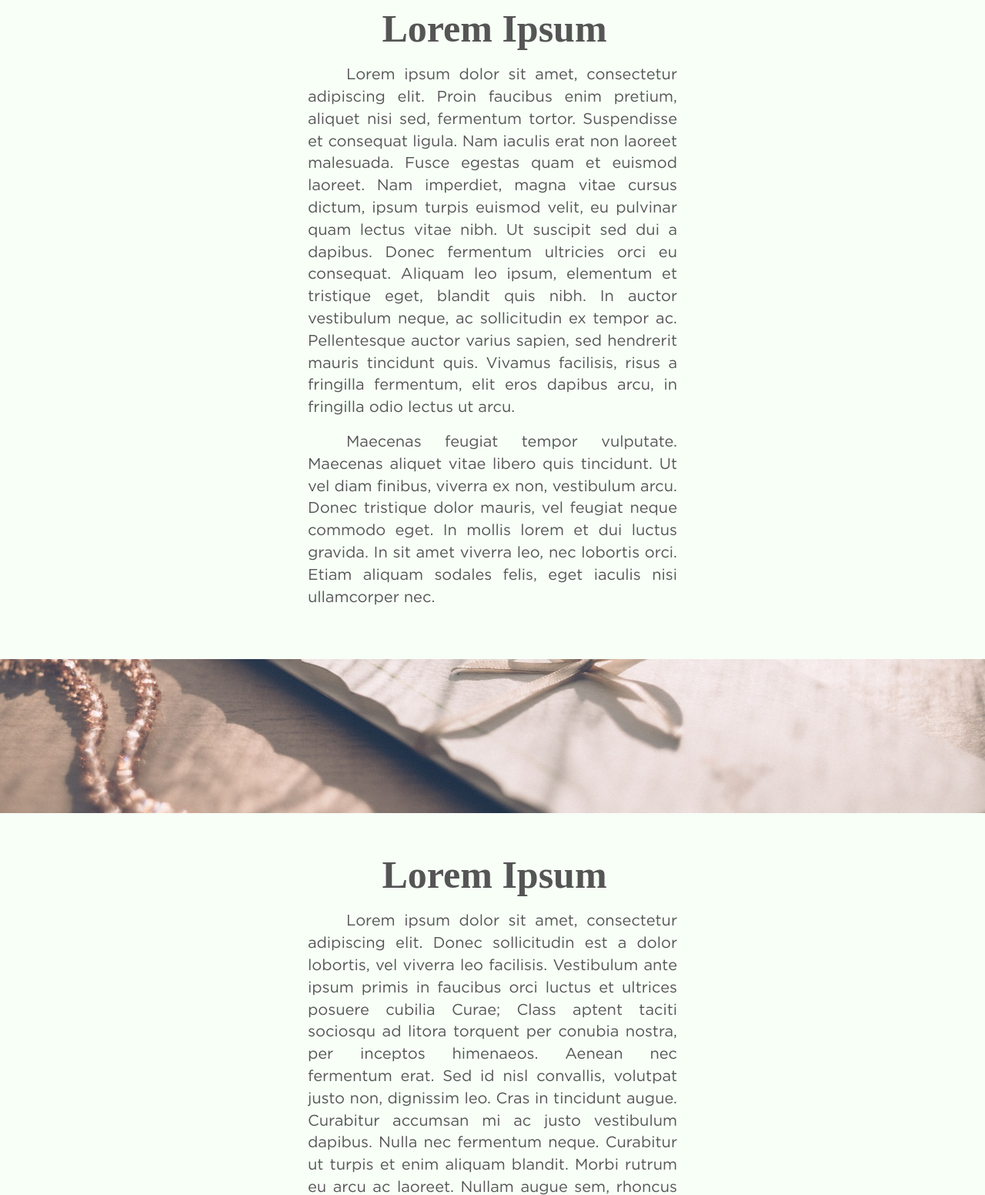
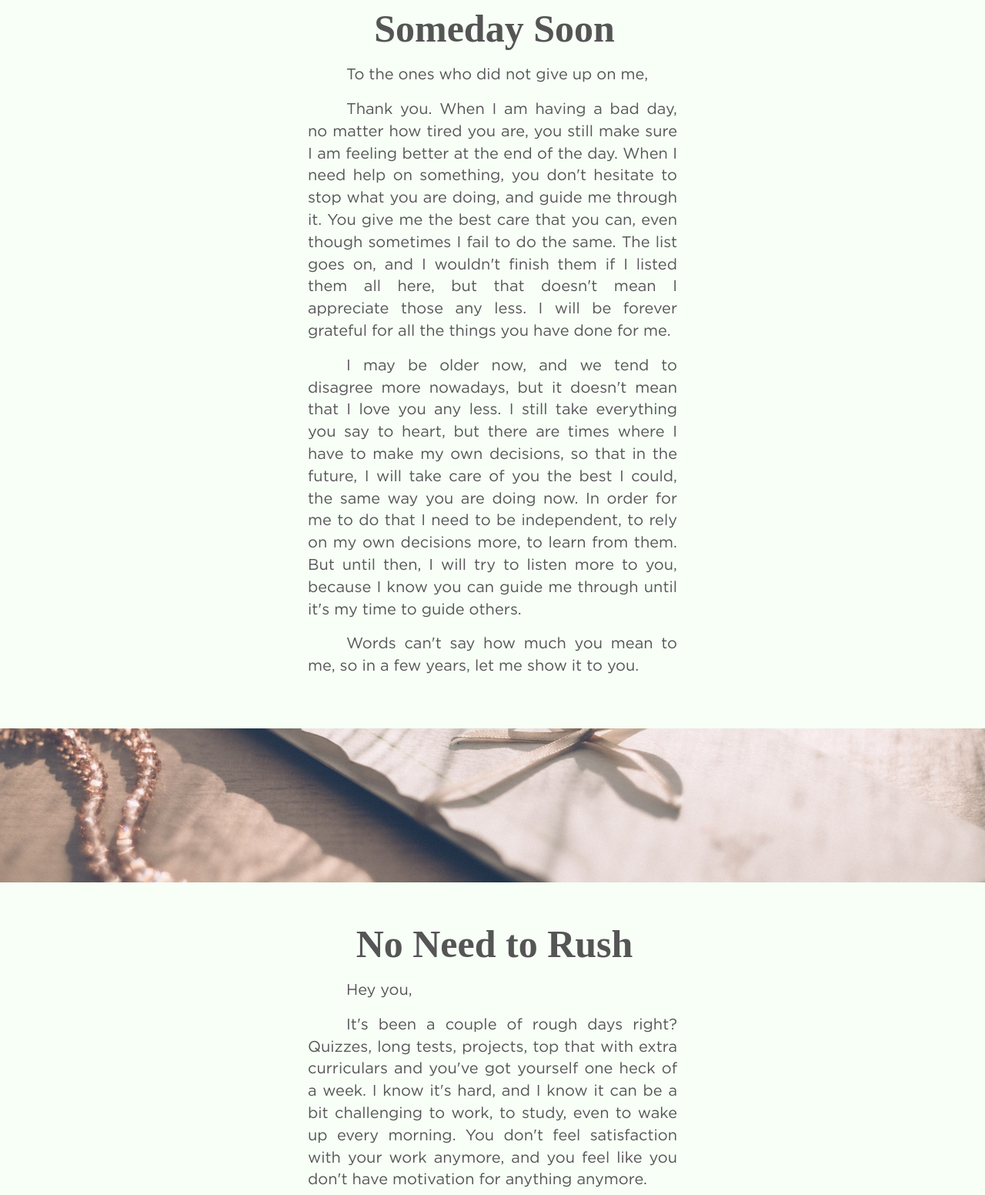
Before and after one commit to ralphchva/ralphchva.github.io, a plain HTML site: page index.html in a window 1280 px wide. Shown: the part 4340-5892 px from the top of the page at 77% size. Drawn offline with nearby package versions, Linux system fonts and the light colour scheme; a web font is replaced by a local one.

Commit message:
Initial commit

```diff
--- a/index.html
+++ b/index.html
@@ -14,7 +14,7 @@
 <link rel="apple-touch-icon" sizes="144x144" href="/images/favicon/apple-icon-144x144.png">
 <link rel="apple-touch-icon" sizes="152x152" href="/images/favicon/apple-icon-152x152.png">
 <link rel="apple-touch-icon" sizes="180x180" href="/images/favicon/apple-icon-180x180.png">
-<link rel="icon" type="image/png" sizes="192x192"  href="/images/favicon/android-icon-192x192.png">
+<link rel="icon" type="image/png" sizes="192x192" href="/images/favicon/android-icon-192x192.png">
 <link rel="icon" type="image/png" sizes="32x32" href="/images/favicon/favicon-32x32.png">
 <link rel="icon" type="image/png" sizes="96x96" href="/images/favicon/favicon-96x96.png">
 <link rel="icon" type="image/png" sizes="16x16" href="/images/favicon/favicon-16x16.png">
@@ -88,7 +88,7 @@
                 <li class="service_grid"> <a href="#sample4"> Want something that sparks <br> curiosity, secrecy, and mystery </a> </li>
             </div>
         </div>
-     </section>
+    </section>
 
     <div class="pimg3">
     </div>
@@ -110,24 +110,36 @@
     </div>
 
     <section class="text1" id="sample2">
-        <h2> Lorem Ipsum </h2>
+        <h2> Someday Soon </h2>
         <p style="text-align: justify">
-            Lorem ipsum dolor sit amet, consectetur adipiscing elit. Proin faucibus enim pretium, aliquet nisi sed, fermentum tortor. Suspendisse et consequat ligula. Nam iaculis erat non laoreet malesuada. Fusce egestas quam et euismod laoreet. Nam imperdiet, magna vitae cursus dictum, ipsum turpis euismod velit, eu pulvinar quam lectus vitae nibh. Ut suscipit sed dui a dapibus. Donec fermentum ultricies orci eu consequat. Aliquam leo ipsum, elementum et tristique eget, blandit quis nibh. In auctor vestibulum neque, ac sollicitudin ex tempor ac. Pellentesque auctor varius sapien, sed hendrerit mauris tincidunt quis. Vivamus facilisis, risus a fringilla fermentum, elit eros dapibus arcu, in fringilla odio lectus ut arcu. </p>
+            To the ones who did not give up on me, </p>
 
         <p style="text-align: justify">
-            Maecenas feugiat tempor vulputate. Maecenas aliquet vitae libero quis tincidunt. Ut vel diam finibus, viverra ex non, vestibulum arcu. Donec tristique dolor mauris, vel feugiat neque commodo eget. In mollis lorem et dui luctus gravida. In sit amet viverra leo, nec lobortis orci. Etiam aliquam sodales felis, eget iaculis nisi ullamcorper nec. </p>
+            Thank you. When I am having a bad day, no matter how tired you are, you still make sure I am feeling better at the end of the day. When I need help on something, you don't hesitate to stop what you are doing, and guide me through it. You give me the best care that you can, even though sometimes I fail to do the same. The list goes on, and I wouldn't finish them if I listed them all here, but that doesn't mean I appreciate those any less. I will be forever grateful for all the things you have done for me. </p>
+
+        <p style="text-align: justify">
+            I may be older now, and we tend to disagree more nowadays, but it doesn't mean that I love you any less. I still take everything you say to heart, but there are times where I have to make my own decisions, so that in the future, I will take care of you the best I could, the same way you are doing now. In order for me to do that I need to be independent, to rely on my own decisions more, to learn from them. But until then, I will try to listen more to you, because I know you can guide me through until it's my time to guide others. </p>
+
+        <p style="text-align: justify">
+            Words can't say how much you mean to me, so in a few years, let me show it to you. </p>
     </section>
 
     <div class="pimg4">
     </div>
 
     <section class="text1" id="sample3">
-        <h2> Lorem Ipsum </h2>
+        <h2> No Need to Rush </h2>
         <p style="text-align: justify">
-            Lorem ipsum dolor sit amet, consectetur adipiscing elit. Donec sollicitudin est a dolor lobortis, vel viverra leo facilisis. Vestibulum ante ipsum primis in faucibus orci luctus et ultrices posuere cubilia Curae; Class aptent taciti sociosqu ad litora torquent per conubia nostra, per inceptos himenaeos. Aenean nec fermentum erat. Sed id nisl convallis, volutpat justo non, dignissim leo. Cras in tincidunt augue. Curabitur accumsan mi ac justo vestibulum dapibus. Nulla nec fermentum neque. Curabitur ut turpis et enim aliquam blandit. Morbi rutrum eu arcu ac laoreet. Nullam augue sem, rhoncus et ligula sit amet, tincidunt vulputate orci. Sed quis elit sem. Sed feugiat tempor nulla, elementum dictum felis aliquet vitae. Maecenas faucibus accumsan leo id congue. </p>
+            Hey you, </p>
 
         <p style="text-align: justify">
-            Curabitur pretium eleifend nunc a ullamcorper. In semper ipsum in augue pellentesque sodales. Curabitur eu eros sed lacus faucibus fermentum. Praesent id urna vulputate, condimentum dui at, rutrum lectus. Aenean lacinia ut arcu at lobortis. Praesent ac leo libero. Quisque sem nunc, cursus eu magna vel, pharetra mollis nulla. Pellentesque porttitor nisi vel turpis fermentum varius. Vivamus at convallis tortor. Curabitur nisl ipsum, lacinia in dolor nec, viverra consectetur lorem. Sed ullamcorper, nisl sit amet facilisis rutrum, nisi ligula pulvinar tellus, ac imperdiet felis nisi et arcu. </p>
+            It's been a couple of rough days right? Quizzes, long tests, projects, top that with extra curriculars and you've got yourself one heck of a week. I know it's hard, and I know it can be a bit challenging to work, to study, even to wake up every morning. You don't feel satisfaction with your work anymore, and you feel like you don't have motivation for anything anymore. </p>
+
+        <p style="text-align: justify">
+            What I want you to do is breathe, take it easy, even take a step back if you have to. I know you have work to do, and you have a lot of things on your plate, but let me tell you this; you are more important. Everyone deserves rest, even you. No, especially you. Take a walk, watch your favorite show, read a book, play a game, do anything that makes you feel nice, anything that makes you feel like yourself. Find yourself again. You need motivation? Find one. It can be anything; small things such as a gathering at the end of the week, seeing your friends, even getting that sleep you deserve so much after a long day, anything really, just so long as it gets you to get up in the morning, it's enough. Know your friends will be there for you, and that you will be there for them as well. Know that whatever you are going through, you are going to make it. You are going to live a beautiful life, full of the people around you, and full of the things you want. I know you have to work to get there, but sometimes taking a step back to breathe is needed more. </p>
+
+        <p style="text-align: justify">
+            So breathe. Live life not like a race, but like a leisurely stroll. Enjoy the view, see the sights, make connections along the way. Go on, you have plenty of time. </p>
     </section>
 
     <div class="pimg4">
```
